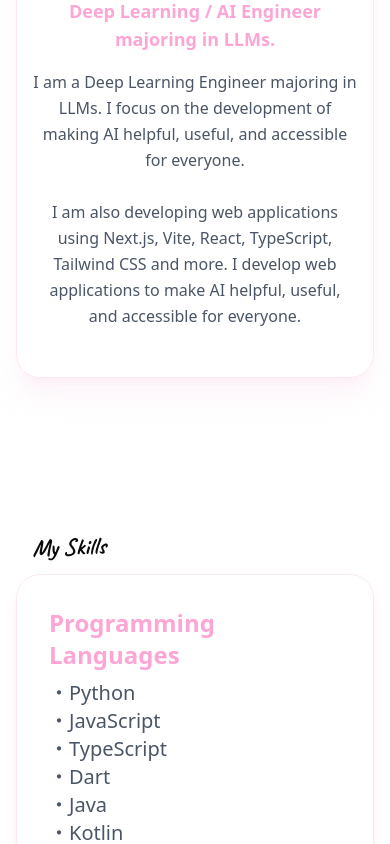
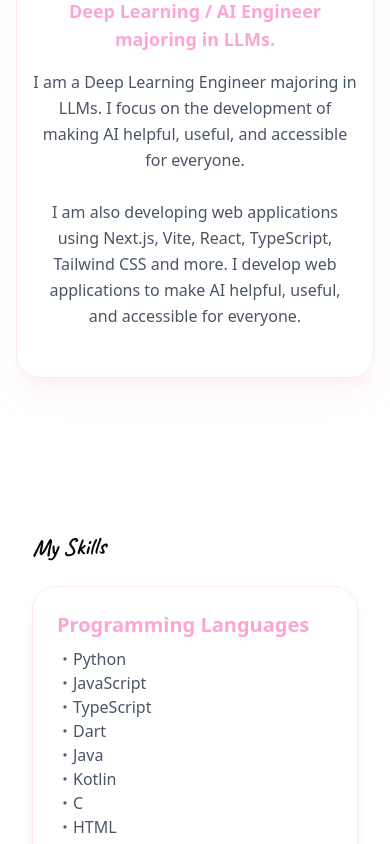
Before and after one commit to yharuto0917/ai-powered-profile-site, a Next.js app: page / in a window 390 px wide. Shown: the part 1156-2000 px from the top of the page. Built offline with nearby package versions, Linux system fonts and the light colour scheme.

Commit message:
Improve MySkills cards on mobile

```diff
--- a/src/components/IntroduceMySelf/MySkillsIn.tsx
+++ b/src/components/IntroduceMySelf/MySkillsIn.tsx
@@ -2,63 +2,63 @@ import React from 'react';
 
 export default function MySkillsIn() {
     return (
-        <div className="flex justify-center pt-5 mb-20">
-            <div className="grid grid-cols-1 md:grid-cols-3 gap-6 w-full">
+        <div className="flex justify-center pt-8 sm:pt-10 mb-14 sm:mb-20 px-4 sm:px-0">
+            <div className="grid grid-cols-1 md:grid-cols-3 gap-4 sm:gap-6 w-full">
                 {/* Programming Languages */}
-                <div className="flex flex-col gap-2 bg-white/90 rounded-3xl shadow-lg shadow-pink-100 border border-pink-100 p-8 w-full">
-                    <p className="text-pink-300 text-2xl font-bold">Programming Languages</p>
+                <div className="flex flex-col gap-2 bg-white/90 rounded-3xl shadow-lg shadow-pink-100 border border-pink-100 p-6 sm:p-8 w-full">
+                    <p className="text-pink-300 text-xl sm:text-2xl font-bold">Programming Languages</p>
                     <div className="flex flex-col gap-2">
                         <ul>
-                            <li className="text-gray-600 text-xl">・Python</li>
-                            <li className="text-gray-600 text-xl">・JavaScript</li>
-                            <li className="text-gray-600 text-xl">・TypeScript</li>
-                            <li className="text-gray-600 text-xl">・Dart</li>
-                            <li className="text-gray-600 text-xl">・Java</li>
-                            <li className="text-gray-600 text-xl">・Kotlin</li>
-                            <li className="text-gray-600 text-xl">・C</li>
-                            <li className="text-gray-600 text-xl">・HTML</li>
-                            <li className="text-gray-600 text-xl">・CSS</li>
-                            <li className="text-gray-600 text-xl">・Tailwind CSS</li>
+                            <li className="text-gray-600 text-base sm:text-lg md:text-xl">・Python</li>
+                            <li className="text-gray-600 text-base sm:text-lg md:text-xl">・JavaScript</li>
+                            <li className="text-gray-600 text-base sm:text-lg md:text-xl">・TypeScript</li>
+                            <li className="text-gray-600 text-base sm:text-lg md:text-xl">・Dart</li>
+                            <li className="text-gray-600 text-base sm:text-lg md:text-xl">・Java</li>
+                            <li className="text-gray-600 text-base sm:text-lg md:text-xl">・Kotlin</li>
+                            <li className="text-gray-600 text-base sm:text-lg md:text-xl">・C</li>
+                            <li className="text-gray-600 text-base sm:text-lg md:text-xl">・HTML</li>
+                            <li className="text-gray-600 text-base sm:text-lg md:text-xl">・CSS</li>
+                            <li className="text-gray-600 text-base sm:text-lg md:text-xl">・Tailwind CSS</li>
                         </ul>
                     </div>
                 </div>
 
                 {/* Frameworks */}
-                <div className="flex flex-col gap-2 bg-white/90 rounded-3xl shadow-lg shadow-pink-100 border border-pink-100 p-8 w-full">
-                    <p className="text-pink-300 text-2xl font-bold">Frameworks</p>
+                <div className="flex flex-col gap-2 bg-white/90 rounded-3xl shadow-lg shadow-pink-100 border border-pink-100 p-6 sm:p-8 w-full">
+                    <p className="text-pink-300 text-xl sm:text-2xl font-bold">Frameworks</p>
                     <div className="flex flex-col gap-2">
                         <ul>
-                            <li className="text-gray-600 text-xl">・PyTorch</li>
-                            <li className="text-gray-600 text-xl">・TensorFlow</li>
-                            <li className="text-gray-600 text-xl">・Keras</li>
-                            <li className="text-gray-600 text-xl">・LangChain</li>
-                            <li className="text-gray-600 text-xl">・LangGraph</li>
-                            <li className="text-gray-600 text-xl">・Google ADK</li>
-                            <li className="text-gray-600 text-xl">・Vercel AI SDK</li>
-                            <li className="text-gray-600 text-xl">・Next.js</li>
-                            <li className="text-gray-600 text-xl">・React</li>
-                            <li className="text-gray-600 text-xl">・Hono.js</li>
-                            <li className="text-gray-600 text-xl">and more...</li>
+                            <li className="text-gray-600 text-base sm:text-lg md:text-xl">・PyTorch</li>
+                            <li className="text-gray-600 text-base sm:text-lg md:text-xl">・TensorFlow</li>
+                            <li className="text-gray-600 text-base sm:text-lg md:text-xl">・Keras</li>
+                            <li className="text-gray-600 text-base sm:text-lg md:text-xl">・LangChain</li>
+                            <li className="text-gray-600 text-base sm:text-lg md:text-xl">・LangGraph</li>
+                            <li className="text-gray-600 text-base sm:text-lg md:text-xl">・Google ADK</li>
+                            <li className="text-gray-600 text-base sm:text-lg md:text-xl">・Vercel AI SDK</li>
+                            <li className="text-gray-600 text-base sm:text-lg md:text-xl">・Next.js</li>
+                            <li className="text-gray-600 text-base sm:text-lg md:text-xl">・React</li>
+                            <li className="text-gray-600 text-base sm:text-lg md:text-xl">・Hono.js</li>
+                            <li className="text-gray-600 text-base sm:text-lg md:text-xl">and more...</li>
                         </ul>
                     </div>
                 </div>
 
                 {/* Development Tools */}
-                <div className="flex flex-col gap-2 bg-white/90 rounded-3xl shadow-lg shadow-pink-100 border border-pink-100 p-8 w-full">
-                    <p className="text-pink-300 text-2xl font-bold">Development Tools</p>
+                <div className="flex flex-col gap-2 bg-white/90 rounded-3xl shadow-lg shadow-pink-100 border border-pink-100 p-6 sm:p-8 w-full">
+                    <p className="text-pink-300 text-xl sm:text-2xl font-bold">Development Tools</p>
                     <div className="flex flex-col gap-2">
                         <ul>
-                            <li className="text-gray-600 text-xl">・Git</li>
-                            <li className="text-gray-600 text-xl">・GitHub</li>
-                            <li className="text-gray-600 text-xl">・Hugging Face</li>
-                            <li className="text-gray-600 text-xl">・Docker</li>
-                            <li className="text-gray-600 text-xl">・Google Cloud</li>
-                            <li className="text-gray-600 text-xl">・Firebase</li>
-                            <li className="text-gray-600 text-xl">・Cloudflare</li>
-                            <li className="text-gray-600 text-xl">・Cursor</li>
-                            <li className="text-gray-600 text-xl">・Claude Code</li>
-                            <li className="text-gray-600 text-xl">・Google Antigravity</li>
-                            <li className="text-gray-600 text-xl">and more...</li>
+                            <li className="text-gray-600 text-base sm:text-lg md:text-xl">・Git</li>
+                            <li className="text-gray-600 text-base sm:text-lg md:text-xl">・GitHub</li>
+                            <li className="text-gray-600 text-base sm:text-lg md:text-xl">・Hugging Face</li>
+                            <li className="text-gray-600 text-base sm:text-lg md:text-xl">・Docker</li>
+                            <li className="text-gray-600 text-base sm:text-lg md:text-xl">・Google Cloud</li>
+                            <li className="text-gray-600 text-base sm:text-lg md:text-xl">・Firebase</li>
+                            <li className="text-gray-600 text-base sm:text-lg md:text-xl">・Cloudflare</li>
+                            <li className="text-gray-600 text-base sm:text-lg md:text-xl">・Cursor</li>
+                            <li className="text-gray-600 text-base sm:text-lg md:text-xl">・Claude Code</li>
+                            <li className="text-gray-600 text-base sm:text-lg md:text-xl">・Google Antigravity</li>
+                            <li className="text-gray-600 text-base sm:text-lg md:text-xl">and more...</li>
                         </ul>
                     </div>
                 </div>
```
